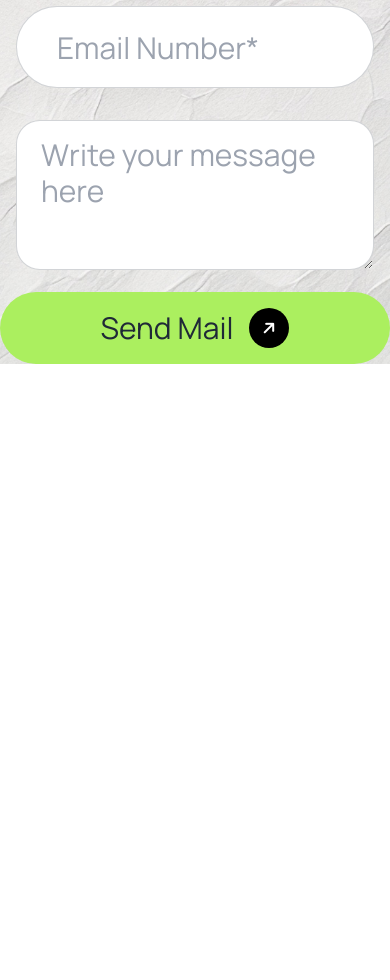
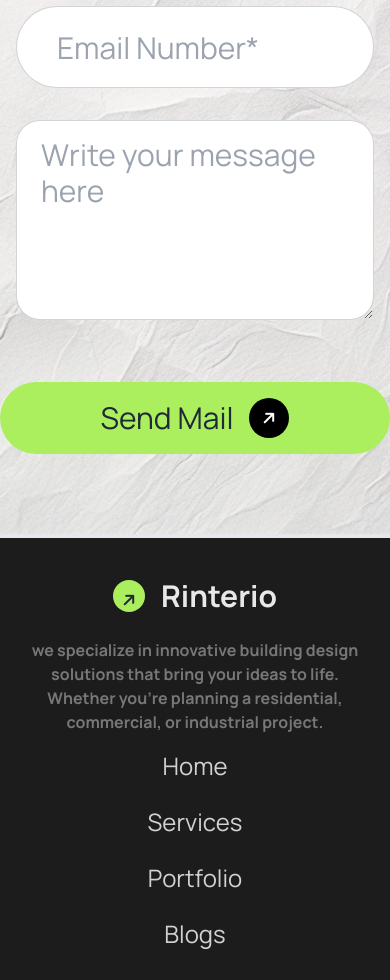
Before and after one commit to shahab-24/Rinterio, a plain HTML site: page index.html in a window 390 px wide. Shown: the part 9612-10592 px from the top of the page. Before the commit the page ends 9976 px from the top, so only its background shows below. Drawn offline with nearby package versions, Linux system fonts and the light colour scheme.

Commit message:
footer section done with responsive

```diff
--- a/index.html
+++ b/index.html
@@ -69,7 +69,6 @@ rgba(255, 255, 255, 0);">
           A barn house of this design has a <br> striking appearance
         </h2>
         <p class="opacity-80">we specialize in innovative building design solutions that bring your ideas to life. Whether you're planning a residential, commercial, or industrial project, our team of expert architects and designers is here to guide you every step of the way.
-
         </p>
         <button class="w-full lg:w-auto rounded-full bg-[#ABEF5F80] text-black text-xl font-semibold px-6 py-2 flex justify-center items-center mx-auto">View Details
           <div class="lg:w-8 h-8 rounded-full bg-[#ABEF5F] text-center p-1 ml-4">
@@ -580,7 +579,7 @@ background: #E9E9E9;">
 
     <!-- Lets Discuss section -->
      <section style="
-background-image: url('./assets/bg.jpg'); background-repeat: no-repeat; background-position: center; background-size: cover;">
+background-image: url('./assets/bg.jpg'); background-repeat: no-repeat; background-position: center; background-size: cover;" class="pb-20">
 
 <div class="container mx-auto text-center space-y-6 my-50 pt-20 pb-20">
   <div class="px-4 space-y-6 lg:px-6 mx-auto">
@@ -603,10 +602,10 @@ Ready to bring your next project to life? Let’s discuss your vision and explor
 
 </div>
 <div class="w-[100%] lg:w-[80%] mx-auto rounded-3xl container p-4">
-  <textarea class="textarea textarea-bordered textarea-lg text-3xl lg:text-xl rounded-3xl w-[100%] h-[150px] lg:h-[200px]" placeholder="Write your message here"></textarea>
+  <textarea class="textarea textarea-bordered textarea-lg text-3xl lg:text-xl rounded-3xl w-[100%] h-[200px] lg:h-[250px]" placeholder="Write your message here"></textarea>
  </div>
 
- <div class="p-4 flex lg:flex justify-center items-center lg:w-[80%] w-[100%] mx-auto container gap-4 rounded-full bg-[#ABEF5F] text-center">
+ <div class="p-4 flex lg:flex justify-center items-center lg:w-[80%] w-[100%] mx-auto container gap-4 rounded-full bg-[#ABEF5F] text-center mt-10">
   <button class="text-center lg:text-xl text-3xl">Send Mail</button>
   <div class="w-10 h-10 rounded-full bg-black text-center text-white p-2">
     <i class="fa-solid fa-arrow-right -rotate-45"></i>
@@ -618,14 +617,86 @@ Ready to bring your next project to life? Let’s discuss your vision and explor
 
 
      </section>
+     <hr class="bg-white border-2">
 
 
 
 
   </main>
-  <footer>
+
+  <footer class="bg-[#1C1C1C]">
+    <div class="container mx-auto">
+      <div class="flex flex-col gap-2 items-center justify-center mx-auto font-bold ">
+      <div class="flex items-center justify-center space-x-4 mt-10">
+
+        <div class="w-8 h-8 rounded-full bg-[#ABEF5F] text-center p-2">
+          <i class="fa-solid fa-arrow-right -rotate-45"></i>
+
+        </div>
+        <h1 class="text-3xl text-white font-bold opacity-90">Rinterio</h1>
+
+      </div>
+
+        <p class="text-white opacity-40 text-center p-4 space-y-4 lg:space-y-6">we specialize in innovative building design solutions that bring your ideas to life. <br> Whether you're planning a residential, commercial, or industrial project.
+        </p>
+      </div>
+
+      <div class="flex flex-col lg:flex-row  text-white lg:space-x-6  justify-center items-center text-center list-none gap-6 lg:p-4 lg:text-xl text-2xl opacity-80">
+
+          <li>Home</li>
+          <li>Services</li>
+          <li>Portfolio</li>
+          <li>Blogs</li>
+          <li>Contact Us</li>
+      </div>
+
+      <div class="w-[80%] flex justify-center items-center mt-16 lg:flex lg:w-[30%] gap-4 rounded-full px-6 py-2 bg-[#ABEF5F] text-center mx-auto">
+        <button class="text-center text-2xl">Book Consultant</button>
+        <div class="w-10 h-10 rounded-full bg-black text-center text-white p-2">
+          <i class="fa-solid fa-arrow-right -rotate-45"></i>
+        </div>
+      </div>
+
+    </div>
+
+
+
 
   </footer>
+  <!-- <footer>
+    <div class="grid lg:grid-cols-1">
+      <div class="container mx-auto m-10 px-6">
+        <div class="flex justify-between items-center">
 
+          <div class="lg:flex hidden space-x-4 list-none text-white">
+            <li><a href="" class="hover:text-[#ABEF5F] hover:text-xl hover:font-bold]">Home</a></li>
+            <li><a href="" class="hover:text-[#ABEF5F] hover:text-xl hover:font-bold]">Services</a></li>
+            <li><a href="" class="hover:text-[#ABEF5F] hover:text-xl hover:font-bold]">Portfolio</a></li>
+            <li><a href="" class="hover:text-[#ABEF5F] hover:text-xl hover:font-bold]">Blogs</a></li>
+            <li><a href="" class="hover:text-[#ABEF5F] hover:text-xl hover:font-bold]">Contact Us</a></li>
+          </div>
+          <div class="flex space-x-4 items-center justify-center">
+
+
+            <div class="lg:flex gap-4 rounded-full px-4 py-2 bg-[#ABEF5F] text-center hidden">
+              <button class="text-center">Book Consultant</button>
+              <div class="w-10 h-10 rounded-full bg-black text-center text-white p-2">
+                <i class="fa-solid fa-arrow-right -rotate-45"></i>
+              </div>
+            </div>
+          </div>
+          <div class="lg:hidden text-3xl w-10 h-10 rounded-full">
+            <i class="fa-solid fa-bars"></i>
+          </div>
+        </div>
+
+      </div>
+
+
+    </div>
+
+
+  </footer>
+   -->
 </body>
 </html>
```
